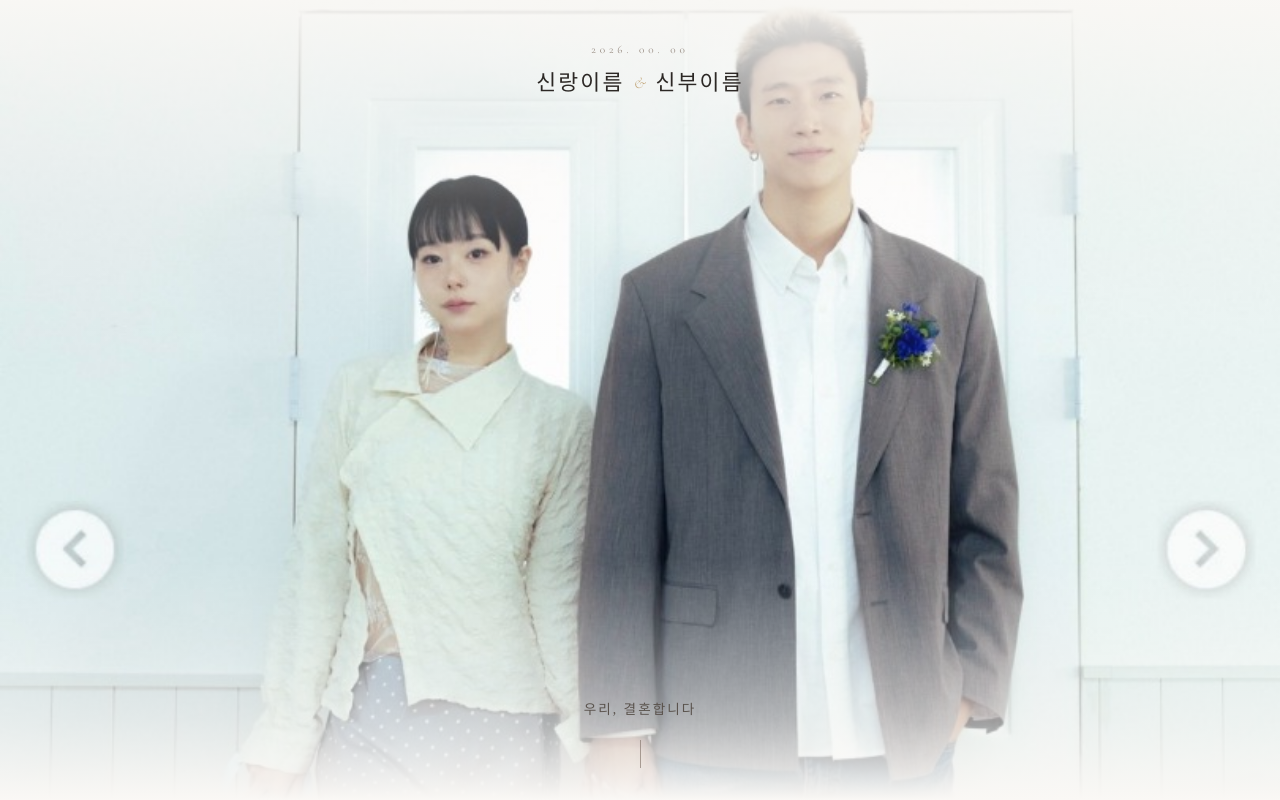
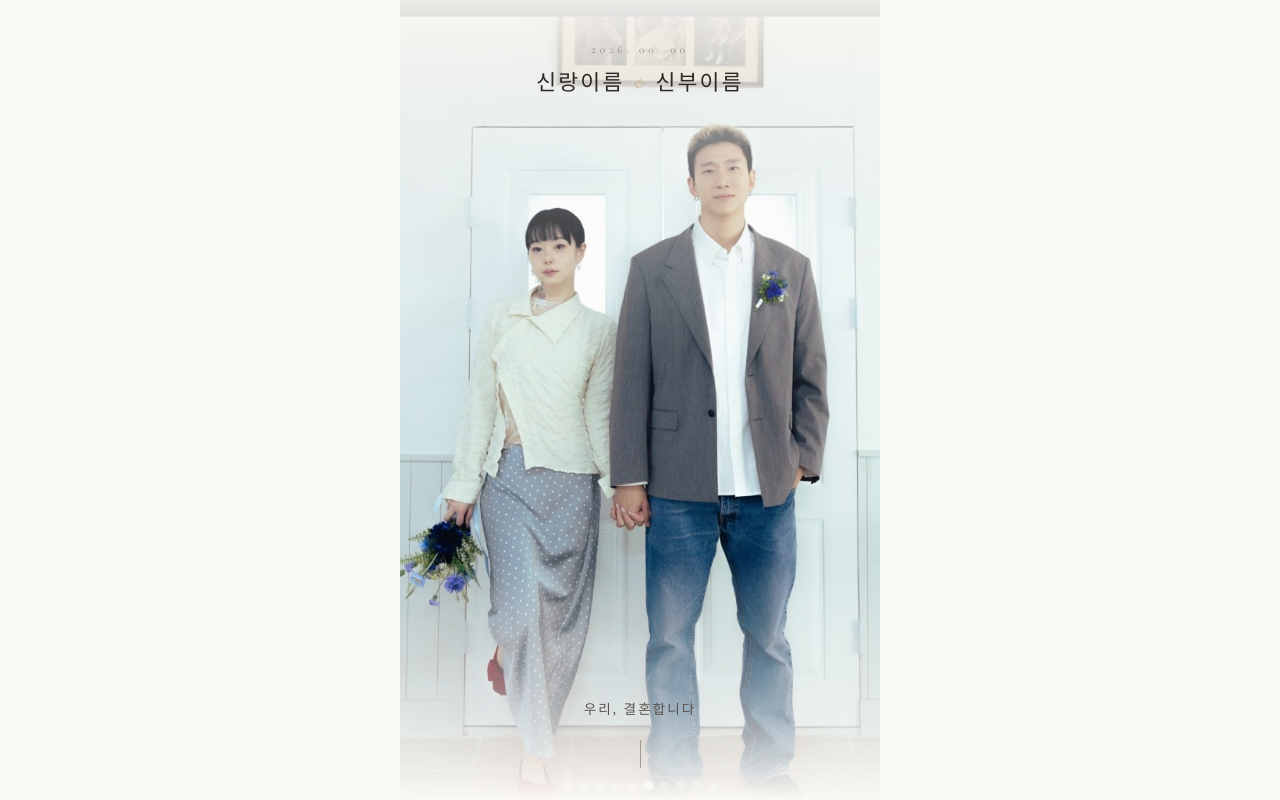
Before and after one commit to gc64kvdvpr-glitch/wedding, a website built with Vite: page index.html in a window 1280 px wide. Shown: the top 800 px of the page. Built offline with nearby package versions, Linux system fonts and the light colour scheme; some packages are replaced by stand-ins of ours; no server answers; the database is empty.

Commit message:
fix: Hero 섹션 모바일 폭(480px)으로 제한

```diff
--- a/wedding/style.css
+++ b/wedding/style.css
@@ -107,9 +107,11 @@
    ═══════════════════════════════════════════════ */
 .hero {
   padding: 0;
-  max-width: 100%;
+  max-width: 480px;
+  margin: 0 auto;
   height: 100svh;
   min-height: 600px;
+  max-height: 900px;
   display: flex;
   flex-direction: column;
   align-items: center;
```
